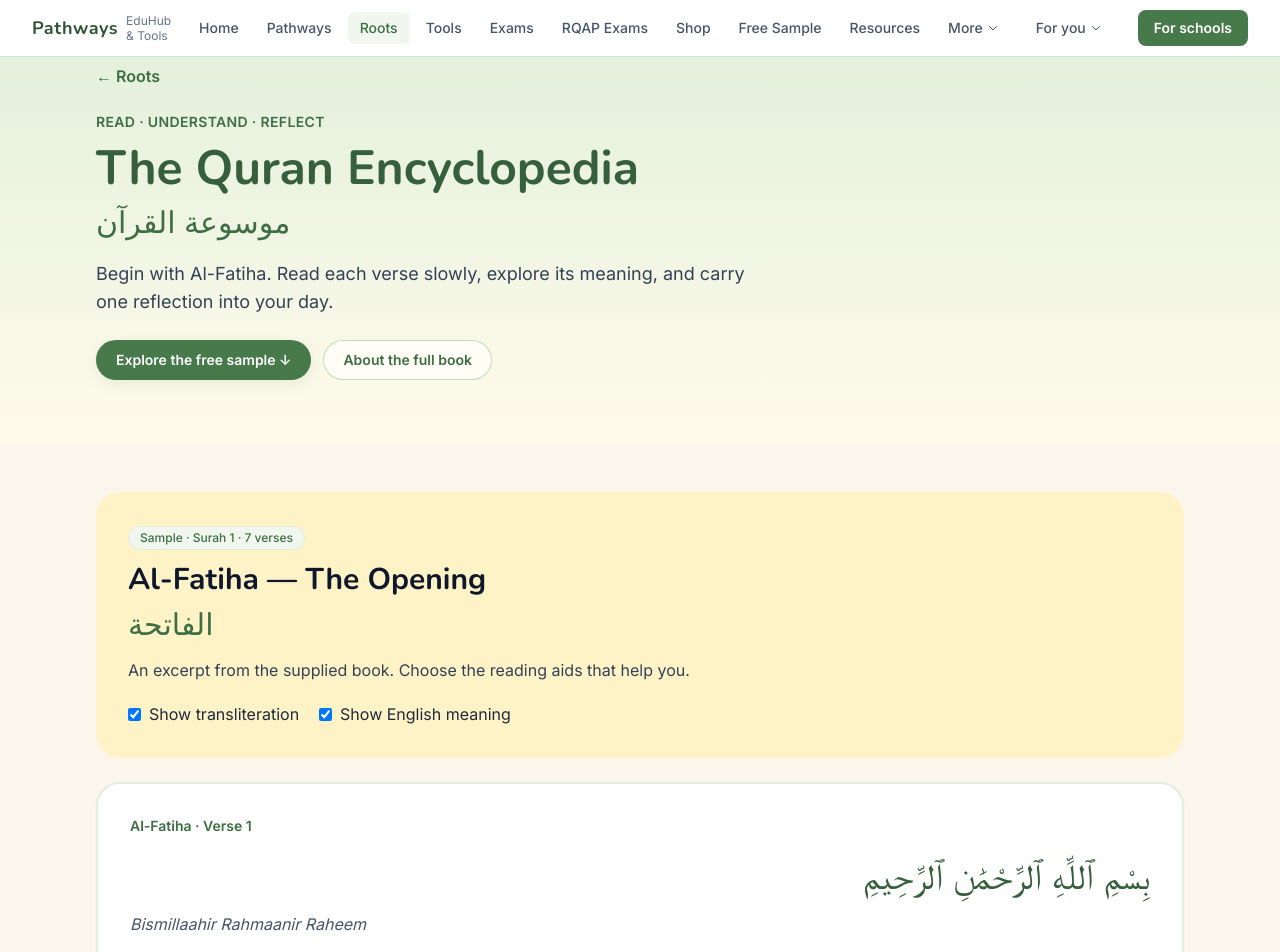
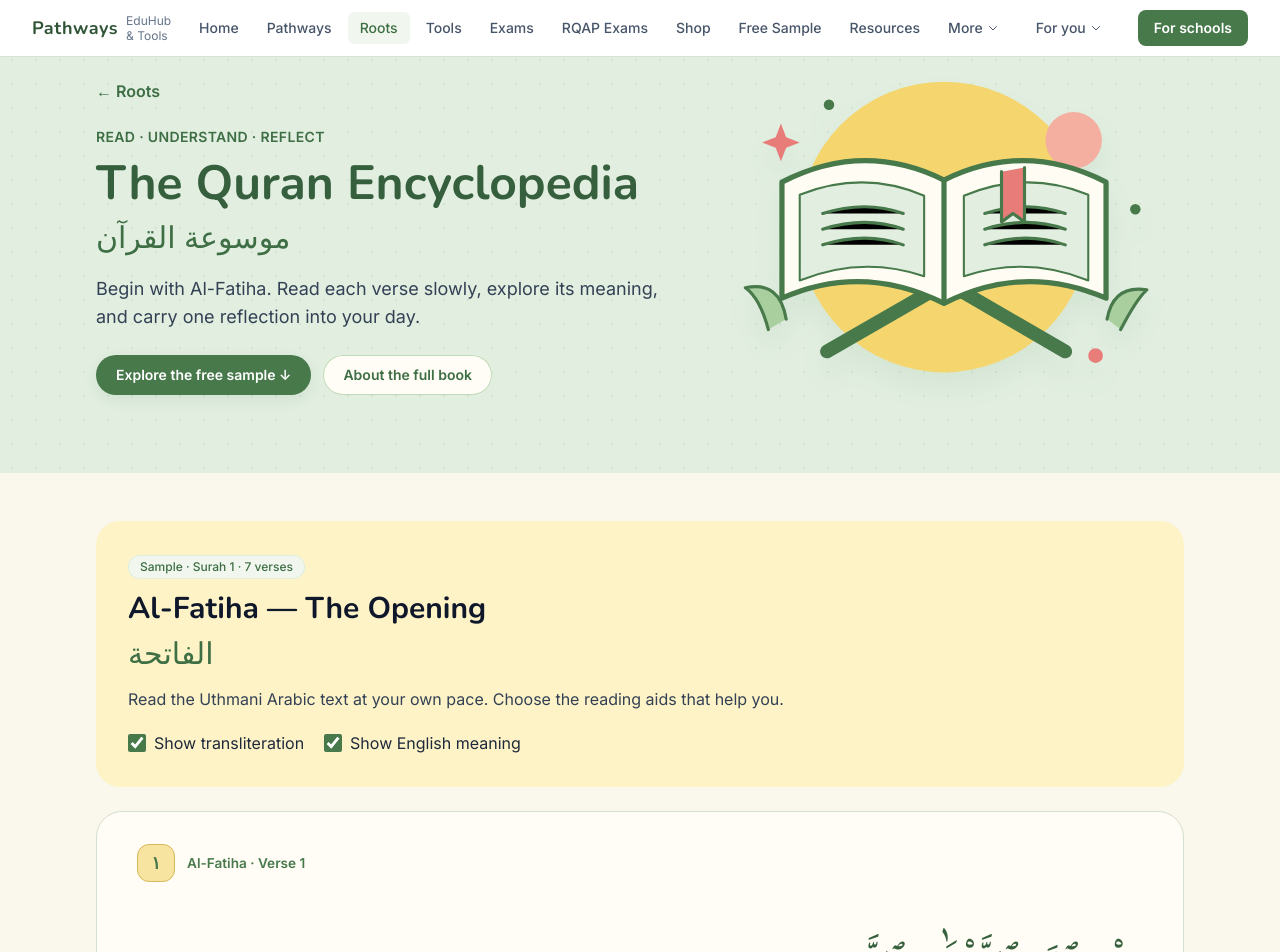
Before and after one commit to DinaElAhl/Pathways-, a React (Vite) app: page /roots/quran-encyclopedia in a window 1280 px wide. Shown: the top 952 px of the page. Built offline with nearby package versions, Linux system fonts and the light colour scheme.

Commit message:
design: illustrate Quran preview and add Quran reading typography

```diff
--- /dev/null
+++ b/src/components/QuranBookIllustration.jsx
@@ -0,0 +1,17 @@
+export default function QuranBookIllustration() {
+  return <svg viewBox="0 0 440 330" aria-hidden="true" focusable="false" className="quran-book-art">
+    <circle cx="220" cy="156" r="139" fill="#f5d66e"/><circle cx="344" cy="73" r="27" fill="#f4afa0"/>
+    <g stroke="#47794b" strokeWidth="5" strokeLinecap="round" strokeLinejoin="round">
+      <path d="M108 275L320 153M126 153L336 275" fill="none" strokeWidth="13"/>
+      <path d="M65 113Q143 73 220 111Q297 73 375 113V224Q296 190 220 229Q142 190 65 224Z" fill="#fffdf3"/>
+      <path d="M220 112V228" fill="none"/>
+      <path d="M82 125Q143 101 201 126V203Q142 183 82 207Z" fill="#e1eee0" strokeWidth="2"/>
+      <path d="M239 126Q299 101 358 125V207Q299 183 239 203Z" fill="#e1eee0" strokeWidth="2"/>
+      <g strokeWidth="3"><path d="M104 143Q145 130 181 143M104 158Q145 145 181 158M104 173Q145 160 181 173M259 143Q299 130 336 143M259 158Q299 145 336 158M259 173Q299 160 336 173"/></g>
+      <path d="M275 103V151L286 143L297 151V99" fill="#e77c79" strokeWidth="3"/>
+      <path d="M52 254Q44 224 30 214Q63 207 69 244M389 254Q404 225 414 216Q382 211 376 244" fill="#a8cf9d" strokeWidth="3"/>
+    </g>
+    <g fill="#e77c79"><path d="M64 57L69 70L82 75L69 80L64 93L59 80L46 75L59 70Z"/><circle cx="365" cy="279" r="7"/></g>
+    <g fill="#47794b"><circle cx="110" cy="39" r="5"/><circle cx="403" cy="139" r="5"/></g>
+  </svg>
+}
--- a/src/pages/QuranEncyclopedia.jsx
+++ b/src/pages/QuranEncyclopedia.jsx
@@ -1,3 +1,5 @@
+import QuranBookIllustration from '../components/QuranBookIllustration.jsx'
+import './quranEncyclopedia.css'
 import { useState } from 'react'
 import { Link } from 'react-router-dom'
 import { encyclopedia, previewVerses } from '../data/quranEncyclopedia.js'
@@ -5,15 +7,18 @@ import { encyclopedia, previewVerses } from '../data/quranEncyclopedia.js'
 export default function QuranEncyclopedia() {
   const [showTransliteration, setShowTransliteration] = useState(true)
   const [showTranslation, setShowTranslation] = useState(true)
-  return <>
-    <section className="bg-gradient-to-b from-brand-100 to-amber-50">
-      <div className="container-page py-12 sm:py-16">
+  return <div className="quran-encyclopedia">
+    <section className="quran-hero">
+      <div className="container-page py-12 sm:py-16 quran-hero-grid">
+        <div>
         <Link to="/roots" className="text-brand-700 font-semibold">← Roots</Link>
         <p className="mt-6 text-sm font-semibold uppercase tracking-wide text-brand-700">Read · Understand · Reflect</p>
         <h1 className="mt-3 text-4xl sm:text-5xl font-bold text-brand-800">{encyclopedia.title}</h1>
         <p lang="ar" dir="rtl" className="mt-3 text-3xl text-brand-700 text-left">{encyclopedia.arabicTitle}</p>
         <p className="mt-5 max-w-2xl text-lg text-slate-700">Begin with Al-Fatiha. Read each verse slowly, explore its meaning, and carry one reflection into your day.</p>
         <div className="mt-6 flex flex-wrap gap-3"><a href="#sample" className="btn-primary">Explore the free sample ↓</a><a href="#full-book" className="btn-secondary">About the full book</a></div>
+        </div>
+        <QuranBookIllustration />
       </div>
     </section>
     <section id="sample" className="container-page py-12 scroll-mt-24">
@@ -21,18 +26,18 @@ export default function QuranEncyclopedia() {
         <span className="chip">Sample · Surah 1 · 7 verses</span>
         <h2 className="mt-3 text-3xl font-bold">Al-Fatiha — The Opening</h2>
         <p lang="ar" dir="rtl" className="mt-2 text-3xl text-brand-700 text-left">الفاتحة</p>
-        <p className="mt-4 text-slate-700">An excerpt from the supplied book. Choose the reading aids that help you.</p>
+        <p className="mt-4 text-slate-700">Read the Uthmani Arabic text at your own pace. Choose the reading aids that help you.</p>
         <div className="mt-5 flex flex-wrap gap-5">
           <label className="flex gap-2 items-center"><input type="checkbox" checked={showTransliteration} onChange={e=>setShowTransliteration(e.target.checked)} />Show transliteration</label>
           <label className="flex gap-2 items-center"><input type="checkbox" checked={showTranslation} onChange={e=>setShowTranslation(e.target.checked)} />Show English meaning</label>
         </div>
       </div>
       <div className="mt-6 space-y-4">
-        {previewVerses.map(v=><article key={v.number} className="rounded-3xl border-2 border-brand-100 bg-white p-5 sm:p-8 shadow-sm">
-          <p className="text-sm font-semibold text-brand-700">Al-Fatiha · Verse {v.number}</p>
-          <p lang="ar" dir="rtl" className="mt-5 text-3xl sm:text-4xl leading-loose text-brand-800">{v.arabic}</p>
-          {showTransliteration && <p className="mt-4 italic text-slate-600 break-words">{v.transliteration}</p>}
-          {showTranslation && <p className="mt-3 text-lg leading-relaxed text-slate-800">{v.translation}</p>}
+        {previewVerses.map(v=><article key={v.number} className="quran-reading-card">
+          <p className="quran-verse-label"><span className="quran-verse-seal" lang="ar">{v.number.toLocaleString('ar-EG')}</span>Al-Fatiha · Verse {v.number}</p>
+          <p lang="ar" dir="rtl" className="quran-ayah">{v.arabic}</p>
+          {showTransliteration && <p className="quran-reading-aid italic text-slate-600 break-words">{v.transliteration}</p>}
+          {showTranslation && <p className="quran-reading-aid text-lg leading-relaxed text-slate-800">{v.translation}</p>}
         </article>)}
       </div>
       <aside className="mt-6 rounded-3xl bg-rose-50 border-2 border-rose-200 p-6 sm:p-8"><h3 className="text-xl font-bold">Pause for reflection · تدبّر</h3><p className="mt-3 text-lg">{encyclopedia.reflection}</p></aside>
@@ -46,5 +51,5 @@ export default function QuranEncyclopedia() {
         <p className="mt-3 text-sm text-slate-600">The free sample is available now. The full book will be a paid digital edition.</p>
       </div>
     </section>
-  </>
+  </div>
 }
--- /dev/null
+++ b/src/pages/quranEncyclopedia.css
@@ -0,0 +1,15 @@
+@font-face{font-family:'Roots Quran';src:url('/fonts/amiri-quran/AmiriQuran-Regular.ttf') format('truetype');font-weight:400;font-style:normal;font-display:swap}
+.quran-encyclopedia{background:#faf7ed}
+.quran-encyclopedia .quran-hero{background:#e1eee0;background-image:radial-gradient(#47794b19 1px,transparent 1px);background-size:24px 24px}
+.quran-hero-grid{display:grid;grid-template-columns:1.2fr 1fr;align-items:center;gap:2rem}
+.quran-book-art{width:100%;max-width:460px;margin:auto;filter:drop-shadow(0 16px 12px #47794b12)}
+.quran-reading-card{border:1px solid #d5dfcd;border-radius:26px;background:#fffdf6;box-shadow:0 6px 0 #dce7d4;padding:1.5rem;overflow:visible}
+.quran-reading-card:nth-child(3n+2){border-color:#e7cf80;box-shadow:0 6px 0 #f6e7b2}
+.quran-reading-card:nth-child(3n){border-color:#e7b2a9;box-shadow:0 6px 0 #f6dcd4}
+.quran-ayah{font-family:'Roots Quran',serif;font-weight:400!important;font-size:clamp(2rem,4vw,3rem);line-height:2.5;letter-spacing:normal;text-align:right;color:#365f3d;margin-top:.75rem;overflow-wrap:break-word;padding:.4rem 0}
+.quran-verse-label{display:flex;align-items:center;gap:.75rem;color:#47794b;font-size:.85rem;font-weight:600}
+.quran-verse-seal{display:inline-grid;place-items:center;width:38px;height:38px;background:#f8e4a1;border:1px solid #d6b85a;border-radius:12px;flex-shrink:0;font-size:1.1rem}
+.quran-reading-aid{background:#f1f6eb;padding:1rem 1.25rem;border-radius:16px;margin-top:.75rem}
+.quran-encyclopedia input{accent-color:#47794b;width:18px;height:18px}
+@media(min-width:640px){.quran-reading-card{padding:2rem 2.5rem}}
+@media(max-width:639px){.quran-hero-grid{grid-template-columns:1fr;gap:0}.quran-book-art{max-width:300px}.quran-ayah{line-height:2.4}.quran-reading-card{padding:1.25rem}}
```
Also changed, not shown: public/fonts/amiri-quran/AmiriQuran-Regular.ttf (added), public/fonts/amiri-quran/OFL.txt (added).
